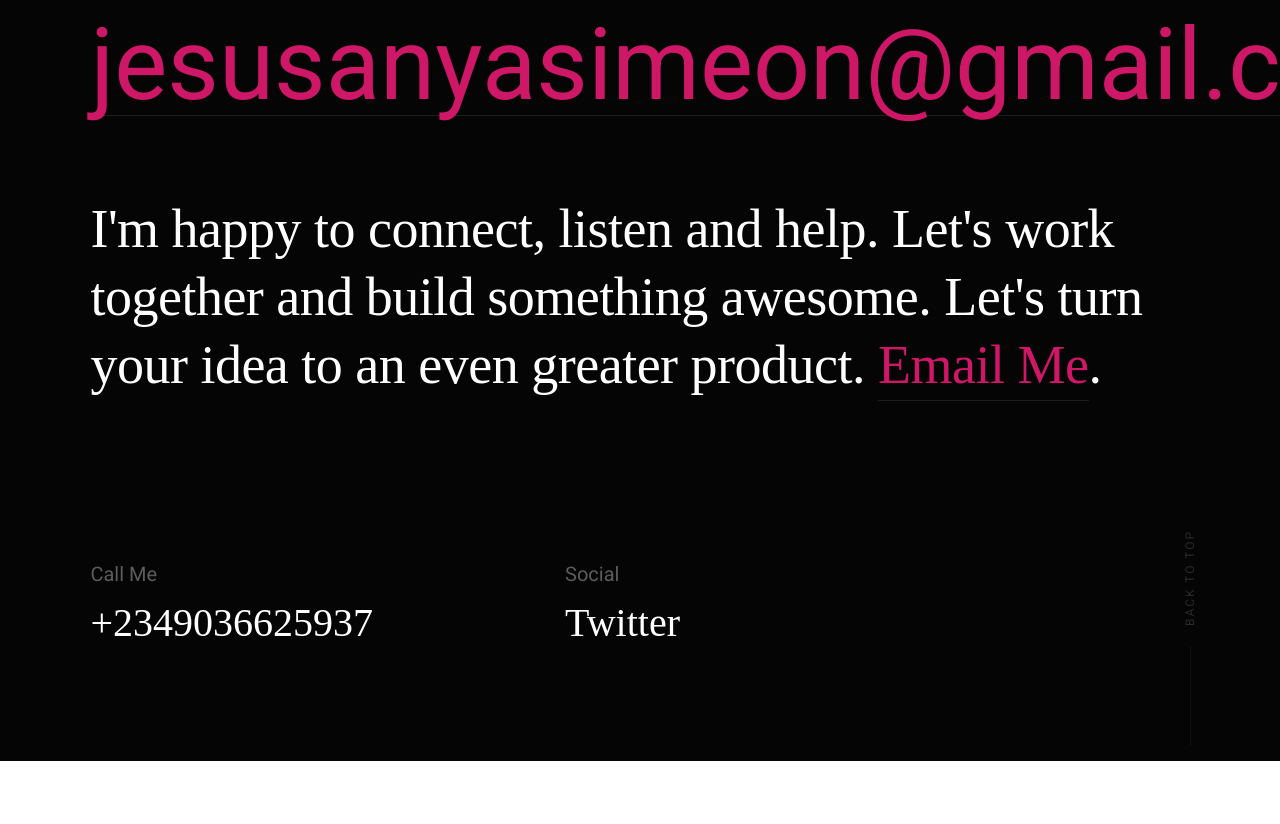
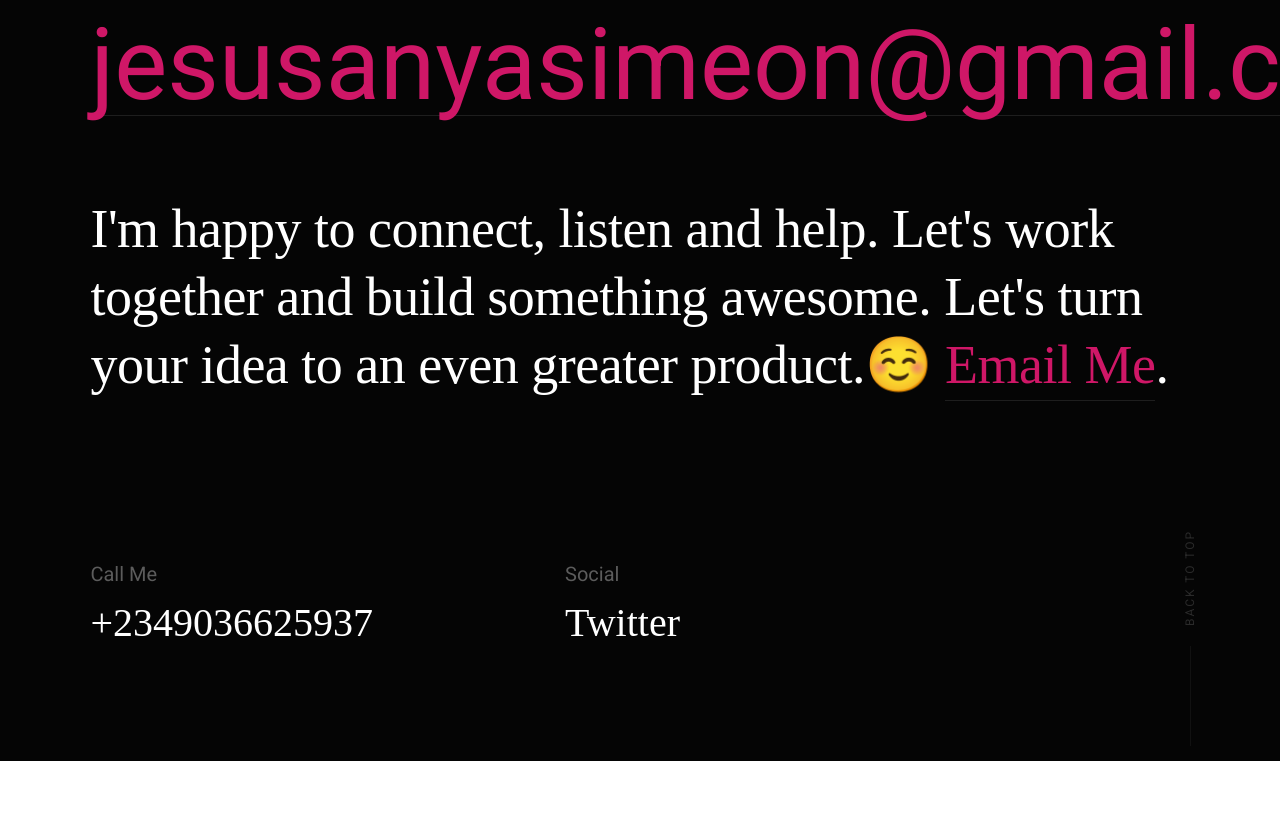
Before and after one commit to Simeon2001/Simeon2001.github.io, a plain HTML site: page index.html in a window 1280 px wide. Shown: the part 4824-5648 px from the top of the page. Drawn offline with Linux system fonts and the light colour scheme; a web font is replaced by a local one.

Commit message:
Update index.html

```diff
--- a/index.html
+++ b/index.html
@@ -359,7 +359,7 @@
 
                 <p class="section-desc">
                 I'm happy to connect, listen and help. Let's work together and build
-                something awesome. Let's turn your idea to an even greater product.
+                something awesome. Let's turn your idea to an even greater product.☺️
                 <a href="mailto:jesusanyasimeon@gmail.com">Email Me</a>.
                 </p>
             </div>
```
